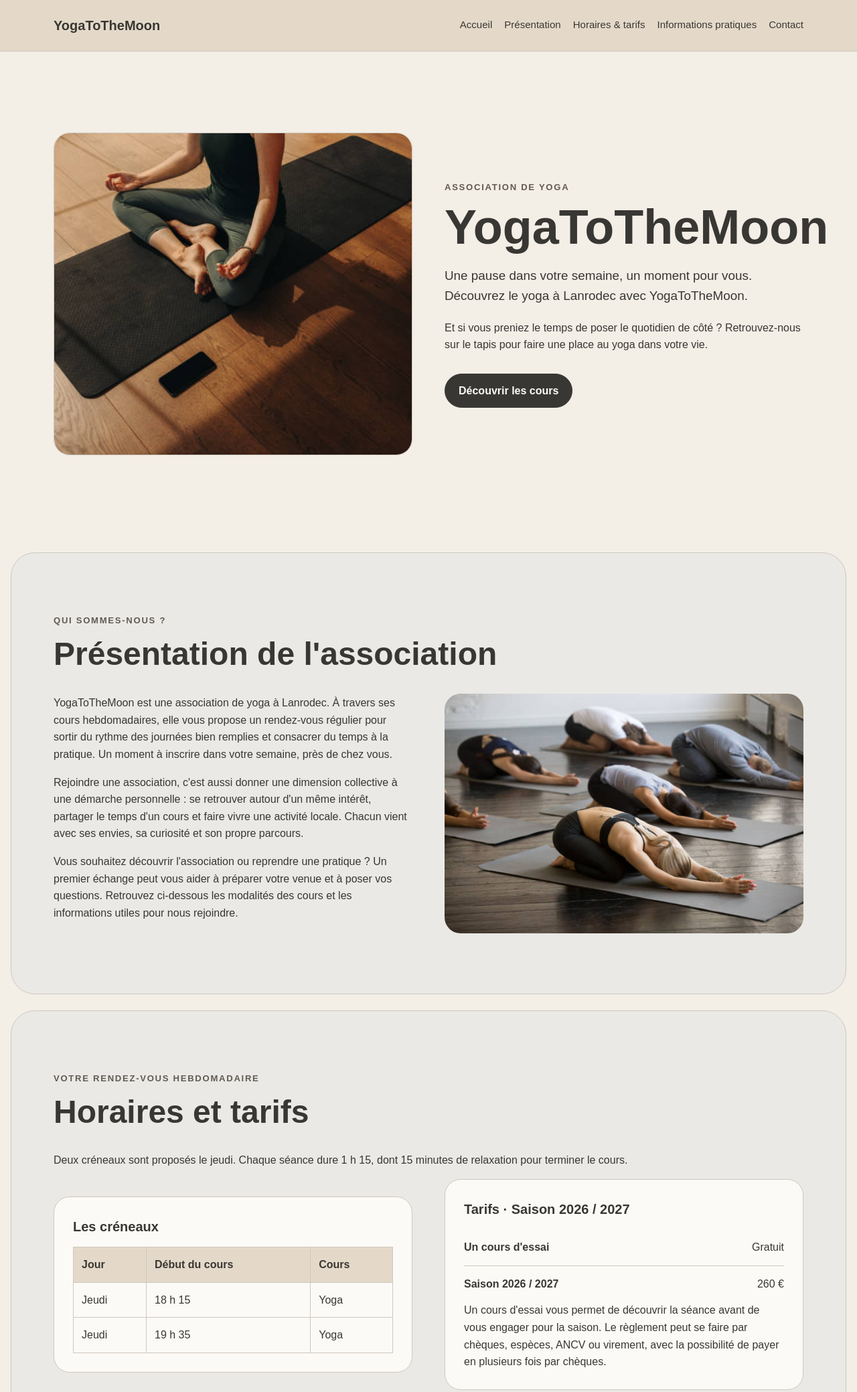
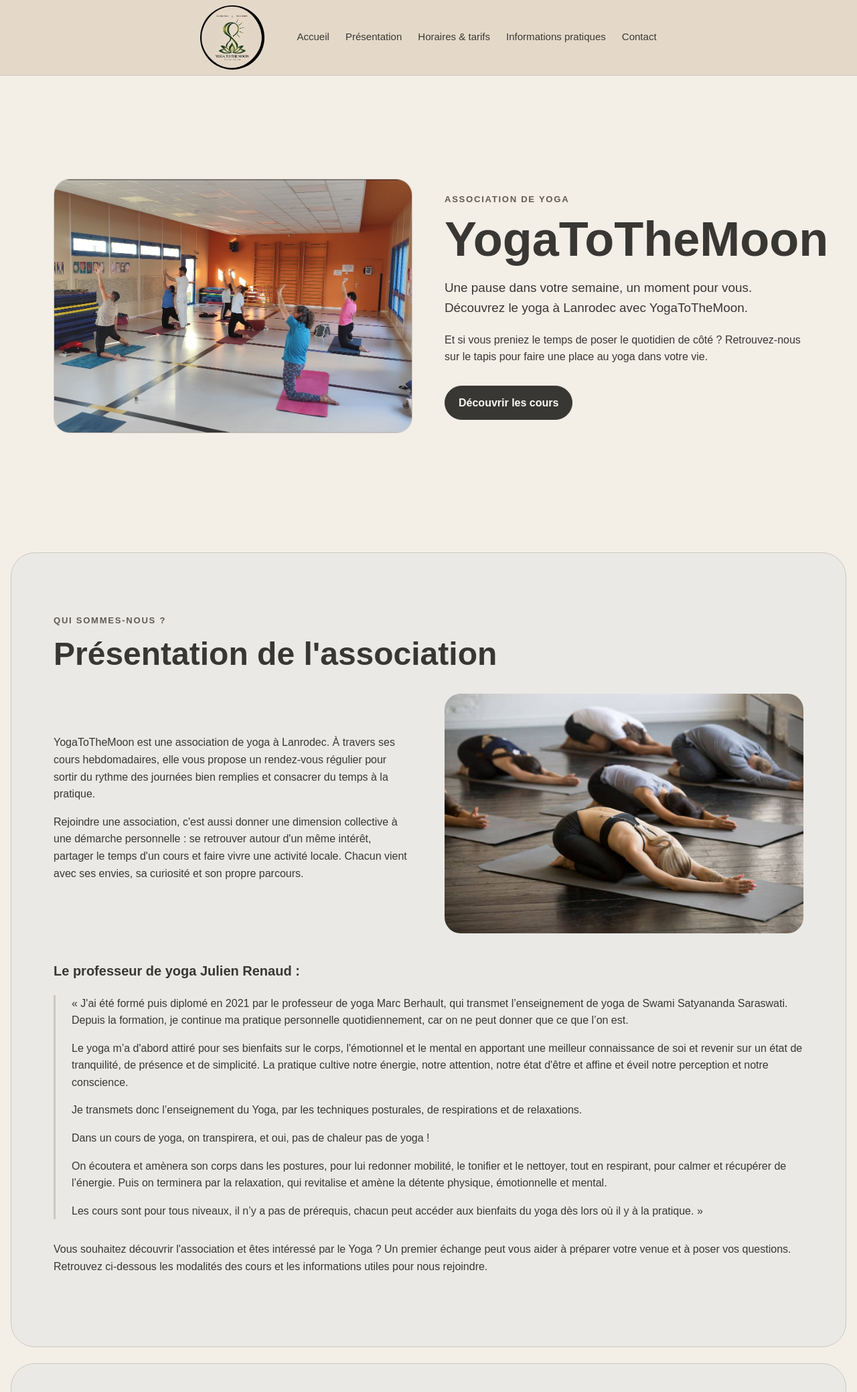
Before and after one commit to bastiencadiou/yogatothemoon, a plain HTML site: page index.html in a window 1280 px wide. Shown: the top 2079 px of the page at 67% size. Drawn offline with Linux system fonts and the light colour scheme.

Commit message:
Update logo and presentation

```diff
--- a/index.html
+++ b/index.html
@@ -11,7 +11,9 @@
 <body>
     <header class="site-header">
         <div class="header-content">
-            <a class="site-name" href="#accueil">YogaToTheMoon</a>
+            <a class="site-name" href="#accueil">
+                <img class="site-logo" src="images/Logo.jpeg" alt="YogaToTheMoon — Accueil" width="96" height="96">
+            </a>
 
             <nav aria-label="Navigation principale">
                 <ul class="navigation-list">
@@ -31,8 +33,10 @@
                 <div class="hero-image-wrapper">
                     <img
                         class="hero-image"
-                        src="images/yoga%20a%20la%20maison.jpg"
-                        alt="Personne assise en tailleur sur un tapis de yoga, sur un parquet ensoleillé"
+                        src="images/Photo%20pr%C3%A9sentation.jpeg"
+                        alt="Participants à un cours de yoga dans la salle de motricité, un bras levé vers le plafond"
+                        width="1220"
+                        height="865"
                     >
                 </div>
 
@@ -63,19 +67,13 @@
                     YogaToTheMoon est une association de yoga à Lanrodec. À travers ses
                     cours hebdomadaires, elle vous propose un rendez-vous régulier pour
                     sortir du rythme des journées bien remplies et consacrer du temps
-                    à la pratique. Un moment à inscrire dans votre semaine, près de chez vous.
+                    à la pratique.
                 </p>
                 <p>
                     Rejoindre une association, c'est aussi donner une dimension collective
                     à une démarche personnelle : se retrouver autour d'un même intérêt,
                     partager le temps d'un cours et faire vivre une activité locale.
                     Chacun vient avec ses envies, sa curiosité et son propre parcours.
-                </p>
-                <p>
-                    Vous souhaitez découvrir l'association ou reprendre une pratique ?
-                    Un premier échange peut vous aider à préparer votre venue et à poser
-                    vos questions. Retrouvez ci-dessous les modalités des cours et les
-                    informations utiles pour nous rejoindre.
                 </p>
                     </div>
                     <img
@@ -87,6 +85,47 @@
                         loading="lazy"
                     >
                 </div>
+                <div class="teacher-presentation">
+                    <h3>Le professeur de yoga Julien Renaud :</h3>
+                    <blockquote class="teacher-quote">
+                        <p>
+                            « J'ai été formé puis diplomé en 2021 par le professeur de yoga Marc Berhault,
+                            qui transmet l’enseignement de yoga de Swami Satyananda Saraswati. Depuis la
+                            formation, je continue ma pratique personnelle quotidiennement, car on ne
+                            peut donner que ce que l’on est.
+                        </p>
+                        <p>
+                            Le yoga m’a d'abord attiré pour ses bienfaits sur le corps, l'émotionnel et
+                            le mental en apportant une meilleur connaissance de soi et revenir sur un
+                            état de tranquilité, de présence et de simplicité. La pratique cultive notre
+                            énergie, notre attention, notre état d'être et affine et éveil notre
+                            perception et notre conscience.
+                        </p>
+                        <p>
+                            Je transmets donc l’enseignement du Yoga, par les techniques posturales,
+                            de respirations et de relaxations.
+                        </p>
+                        <p>
+                            Dans un cours de yoga, on transpirera, et oui, pas de chaleur pas de yoga !
+                        </p>
+                        <p>
+                            On écoutera et amènera son corps dans les postures, pour lui redonner
+                            mobilité, le tonifier et le nettoyer, tout en respirant, pour calmer et
+                            récupérer de l’énergie. Puis on terminera par la relaxation, qui revitalise
+                            et amène la détente physique, émotionnelle et mental.
+                        </p>
+                        <p>
+                            Les cours sont pour tous niveaux, il n’y a pas de prérequis, chacun peut
+                            accéder aux bienfaits du yoga dès lors où il y à la pratique. »
+                        </p>
+                    </blockquote>
+                </div>
+                <p>
+                    Vous souhaitez découvrir l'association et êtes intéressé par le Yoga ?
+                    Un premier échange peut vous aider à préparer votre venue et à poser vos
+                    questions. Retrouvez ci-dessous les modalités des cours et les informations
+                    utiles pour nous rejoindre.
+                </p>
             </div>
         </section>
 
--- a/style.css
+++ b/style.css
@@ -7,7 +7,7 @@
     --grey-muted: #605a52;
     --field-border: #91897e;
     --white: #fcfaf7;
-    --header-height: 76px;
+    --header-height: 112px;
     --page-width: 1120px;
     --section-radius: 36px;
     --card-radius: 24px;
@@ -79,16 +79,23 @@ h3 {
     margin: 0 auto;
     display: flex;
     align-items: center;
-    justify-content: space-between;
-    gap: 30px;
+    justify-content: center;
+    gap: 48px;
 }
 
 .site-name {
     flex: 0 0 auto;
-    color: var(--grey-dark);
-    font-size: 1.25rem;
-    font-weight: 700;
+    display: inline-flex;
+    align-items: center;
     text-decoration: none;
+}
+
+.site-logo {
+    width: 96px;
+    height: 96px;
+    flex-shrink: 0;
+    object-fit: contain;
+    border-radius: 50%;
 }
 
 .navigation-list {
@@ -96,8 +103,8 @@ h3 {
     padding: 0;
     display: flex;
     flex-wrap: wrap;
-    justify-content: flex-end;
-    gap: 8px 18px;
+    justify-content: center;
+    gap: 8px 24px;
     list-style: none;
 }
 
@@ -160,9 +167,7 @@ h3 {
 
 .hero-image {
     width: 100%;
-    min-height: 480px;
-    object-fit: cover;
-    object-position: left center;
+    height: auto;
 }
 
 .hero-text p {
@@ -173,6 +178,16 @@ h3 {
     width: 100%;
     height: auto;
     border-radius: var(--card-radius);
+}
+
+.teacher-presentation {
+    margin-top: 40px;
+}
+
+.teacher-quote {
+    margin: 20px 0 32px;
+    padding-left: 24px;
+    border-left: 3px solid var(--grey-medium);
 }
 
 .intro-text {
@@ -436,28 +451,20 @@ textarea:focus {
 
 @media (max-width: 900px) {
     :root {
-        --header-height: 116px;
+        --header-height: 180px;
     }
 
     .header-content {
         padding: 14px 0;
         flex-direction: column;
-        align-items: flex-start;
+        align-items: center;
         justify-content: center;
-        gap: 4px;
-    }
-
-    .navigation-list {
-        justify-content: flex-start;
+        gap: 12px;
     }
 
     .hero-grid,
     .two-column-grid {
         grid-template-columns: 1fr;
-    }
-
-    .hero-image {
-        min-height: 360px;
     }
 
     .card-grid {
@@ -471,7 +478,7 @@ textarea:focus {
 
 @media (max-width: 620px) {
     :root {
-        --header-height: 168px;
+        --header-height: 200px;
         --section-radius: 24px;
         --card-radius: 18px;
     }
@@ -505,10 +512,6 @@ textarea:focus {
         gap: 28px;
     }
 
-    .hero-image {
-        min-height: 250px;
-    }
-
     .team-grid {
         grid-template-columns: 1fr;
     }
```
Also changed, not shown: images/Logo.jpeg (added), images/Photo présentation.jpeg (added), 1 other file.
